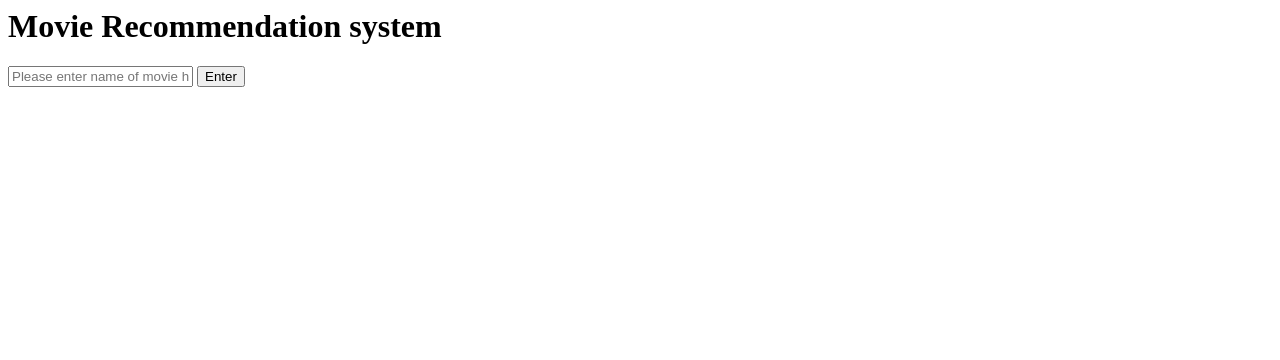
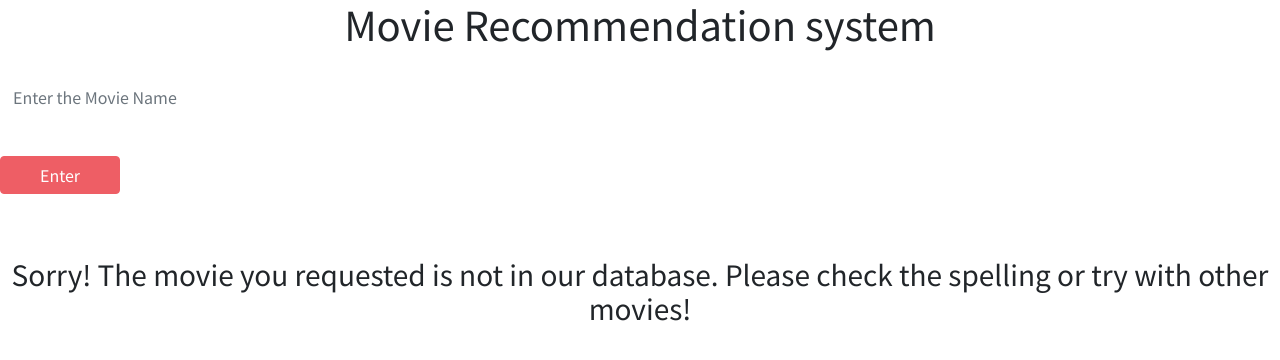
Before and after one commit to dileepyadavns/movie_recommendation_system, a Python web app: template templates/home.html in a window 1280 px wide. Shown: the top 360 px of the page. Run offline with Jinja, Linux system fonts and the light colour scheme; the template is opened without the code that fills it, so the values that code supplies are empty; some libraries are stand-ins or nearby versions.

Commit message:
frontend part"

```diff
--- a/templates/home.html
+++ b/templates/home.html
@@ -1,14 +1,93 @@
+<!DOCTYPE html>
 <html>
+<head>
+  <title>The Movie Cinema</title>
+  <meta charset="UTF-8">
+  <meta name="viewport" content="width=device-width, initial-scale=1, shrink-to-fit=no">
 
-<head>
+  <!-- Google Fonts -->
+  <link href="https://fonts.googleapis.com/css?family=IBM+Plex+Sans&display=swap" rel="stylesheet">
+  <link href="https://fonts.googleapis.com/css2?family=Noto+Sans+JP&display=swap" rel="stylesheet">
+
+  <!-- Font Awesome -->
+  <link rel="stylesheet" href="https://cdnjs.cloudflare.com/ajax/libs/font-awesome/4.7.0/css/font-awesome.min.css">
+
+  <!-- Bootstrap -->
+  <link rel="stylesheet" href="https://maxcdn.bootstrapcdn.com/bootstrap/4.0.0/css/bootstrap.min.css" integrity="sha384-Gn5384xqQ1aoWXA+058RXPxPg6fy4IWvTNh0E263XmFcJlSAwiGgFAW/dAiS6JXm" crossorigin="anonymous">
+
+  <!-- jQuery -->
+  <script src="https://ajax.googleapis.com/ajax/libs/jquery/3.5.1/jquery.min.js"></script>
+
+  <!-- Auto Complete -->
+  <link rel="stylesheet" href="https://cdn.jsdelivr.net/npm/@tarekraafat/autocomplete.js@7.2.0/dist/css/autoComplete.min.css">
+
+  <!-- External CSS -->
+  <link rel= "stylesheet" type= "text/css" href= "{{ url_for('static',filename='style1.css') }}">
+
+  <script type="text/javascript">
+    var films = {{suggestions|tojson}};
+
+  </script>
 
 </head>
-<body>
-    <form>
 
-        <h1>Movie Recommendation system</h1>
-        <input type="text" placeholder="Please enter name of movie here" name='movie'>
-        <input type="button" value="Enter">
-    </form>
+<body id="content" style="font-family: 'Noto Sans JP', sans-serif;">
+<div class="body-content">
+	<div class="ml-container" style="display: block;">
+
+    <h1 class="app-title" style="text-align: center;">Movie Recommendation system</h1>
+    <div class="form-group shadow-textarea" style="margin-top: 30px;text-align: center;color: white;">
+        <input type="text" name="movie" class="movie form-control" id="autoComplete" autocomplete="off" placeholder="Enter the Movie Name" style="background-color: #ffffff;border-color:#ffffff;width: 60%;color: #181818" required="required" />
+        <br>
+    </div>
+
+    <div class="form-group" style="text-align: center;">
+      <button class="btn btn-primary btn-block movie-button" style="background-color: #e50914;text-align: center;border-color: #e50914;width:120px;" disabled="true" >Enter</button><br><br>
+    </div>
+	</div>
+
+  <div id="loader" class="text-center">
+  </div>
+
+  <div class="fail">
+    <center><h3>Sorry! The movie you requested is not in our database.
+    Please check the spelling or try with other movies!</h3></center>
+  </div>
+
+	<div class="results">
+    <center>
+      <h2 id="name" class="text-uppercase"></h2>
+    </center>
+	</div>
+
+	<!-- <div class="modal fade" id="myModal" tabindex="-1" role="dialog" aria-labelledby="exampleModalLabel3" aria-hidden="true">
+    <div class="modal-dialog modal-md" role="document">
+      <div class="modal-content">
+        <div class="modal-header" style="background-color: #e50914;color: white;">
+          <h5 class="modal-title" id="exampleModalLabel3">Hey there!</h5>
+          <button type="button" class="close" data-dismiss="modal" aria-label="Close">
+            <span aria-hidden="true" style="color: white">&times;</span>
+          </button>
+        </div>
+        <div class="modal-body">
+          <p>Don't worry if the movie that you are looking for is not auto-suggested while typing. Just type the movie name and click on "enter". You will be good to go even though if you made some typo errors.</p>
+        </div>
+        <div class="modal-footer" style="text-align: center;">
+          <button type="button" class="btn btn-secondary" data-dismiss="modal">Let's go!</button>
+        </div>
+      </div>
+    </div>
+  </div>
+	 -->
+
+	</div>
+
+	<script src="https://cdn.jsdelivr.net/npm/@tarekraafat/autocomplete.js@7.2.0/dist/js/autoComplete.min.js"></script>
+  <script type="text/javascript" src="{{url_for('static', filename='autocomplete.js')}}"></script>
+
+  <script type="text/javascript" src="{{url_for('static', filename='recommend.js')}}"></script>
+  <script src="https://cdnjs.cloudflare.com/ajax/libs/popper.js/1.12.9/umd/popper.min.js" integrity="sha384-ApNbgh9B+Y1QKtv3Rn7W3mgPxhU9K/ScQsAP7hUibX39j7fakFPskvXusvfa0b4Q" crossorigin="anonymous"></script>
+  <script src="https://maxcdn.bootstrapcdn.com/bootstrap/4.0.0/js/bootstrap.min.js" integrity="sha384-JZR6Spejh4U02d8jOt6vLEHfe/JQGiRRSQQxSfFWpi1MquVdAyjUar5+76PVCmYl" crossorigin="anonymous"></script>
+
 </body>
 </html>
```
Also changed, not shown: templates/recommend.html (added, +55 -0 lines).
